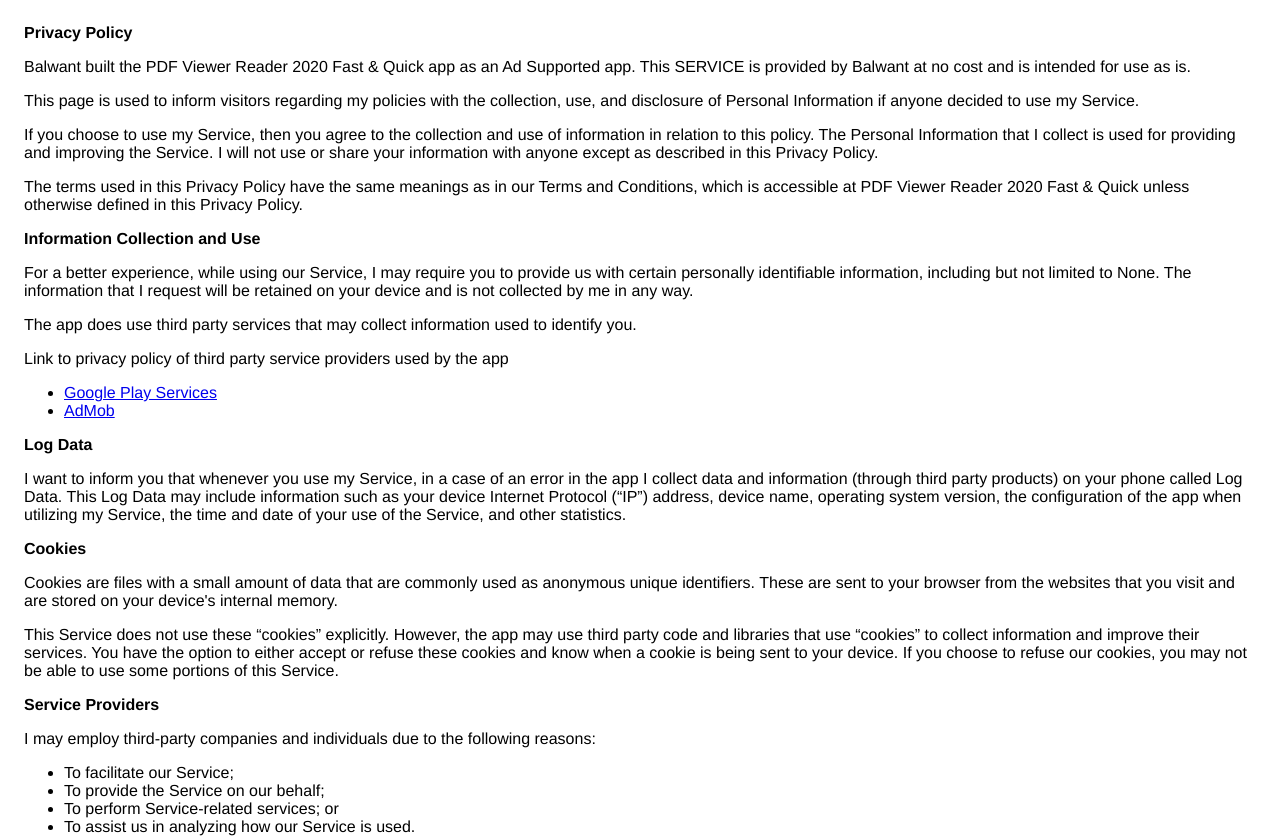
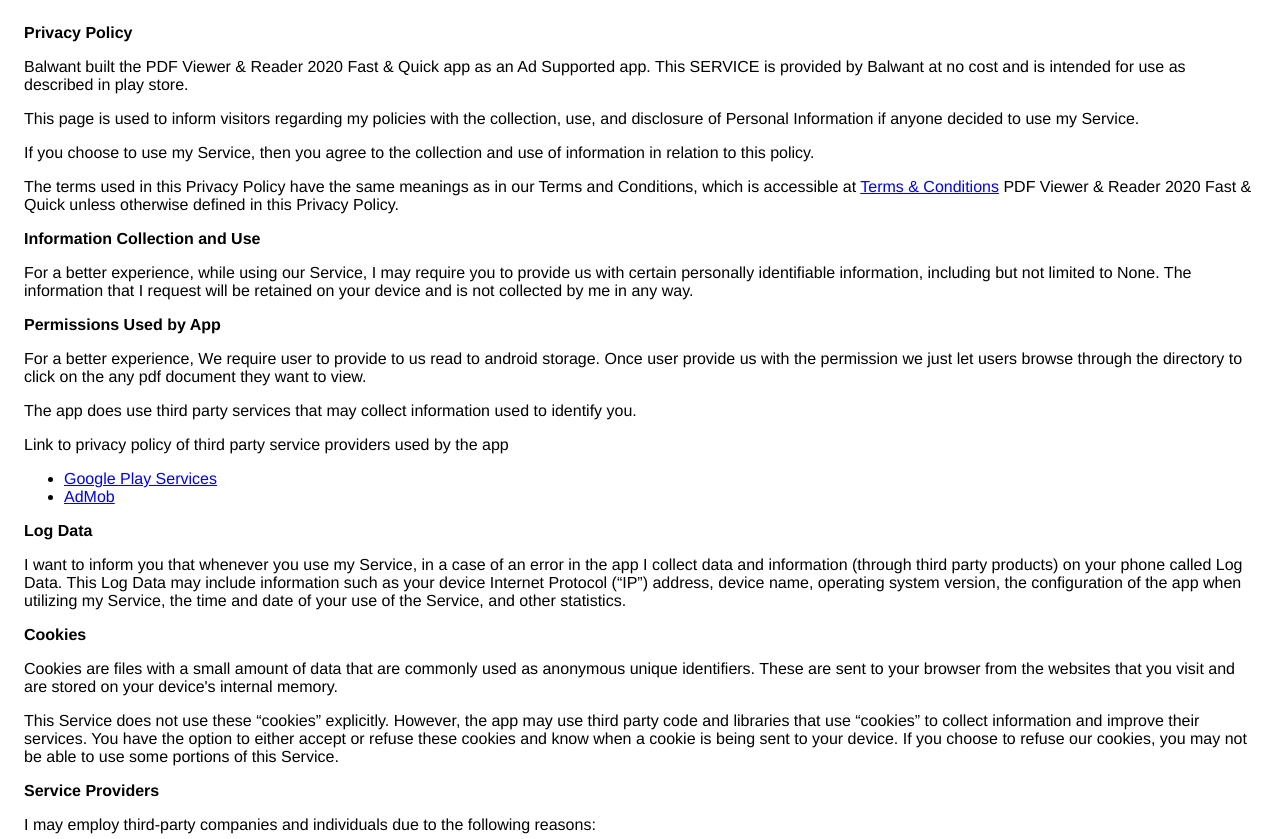
Before and after one commit to AG-Akash09/balwantpdfreader2020, a plain HTML site: page index.html in a window 1280 px wide. Shown: the top 839 px of the page. Drawn offline with Linux system fonts and the light colour scheme.

Commit message:
Update index.html
Added Terms and Condition Link + Permission required to use the application

```diff
--- a/index.html
+++ b/index.html
@@ -8,10 +8,10 @@
     </head>
     <body>
     <strong>Privacy Policy</strong> <p>
-                  Balwant built the PDF Viewer Reader 2020 Fast &amp; Quick app as
+                  Balwant built the PDF Viewer &amp; Reader 2020 Fast &amp; Quick app as
                   an Ad Supported app. This SERVICE is provided by
                   Balwant at no cost and is intended for use as
-                  is.
+                  described in play store.
                 </p> <p>
                   This page is used to inform visitors regarding my
                   policies with the collection, use, and disclosure of Personal
@@ -19,19 +19,19 @@
                 </p> <p>
                   If you choose to use my Service, then you agree to
                   the collection and use of information in relation to this
-                  policy. The Personal Information that I collect is
-                  used for providing and improving the Service. I will not use or share your information with
-                  anyone except as described in this Privacy Policy.
+                  policy.
                 </p> <p>
                   The terms used in this Privacy Policy have the same meanings
-                  as in our Terms and Conditions, which is accessible at
-                  PDF Viewer Reader 2020 Fast &amp; Quick unless otherwise defined in this Privacy Policy.
+                  as in our Terms and Conditions, which is accessible at <a href = "https://ag-akash09.github.io/balwantpdfreader2020/termsCondition.html">Terms & Conditions</a>
+                  PDF Viewer &amp; Reader 2020 Fast &amp; Quick unless otherwise defined in this Privacy Policy.
                 </p> <p><strong>Information Collection and Use</strong></p> <p>
                   For a better experience, while using our Service, I
                   may require you to provide us with certain personally
                   identifiable information, including but not limited to None. The information that
                   I request will be retained on your device and is not collected by me in any way.
-                </p> <div><p>
+        </p><p><strong>Permissions Used by App</strong></p> <p>
+                  For a better experience, We require user to provide to us read to android storage. Once user provide us with the permission we just let users browse through the directory to click on the any pdf document they want to view.
+                </p><div><p>
                     The app does use third party services that may collect
                     information used to identify you.
                   </p> <p>
```
